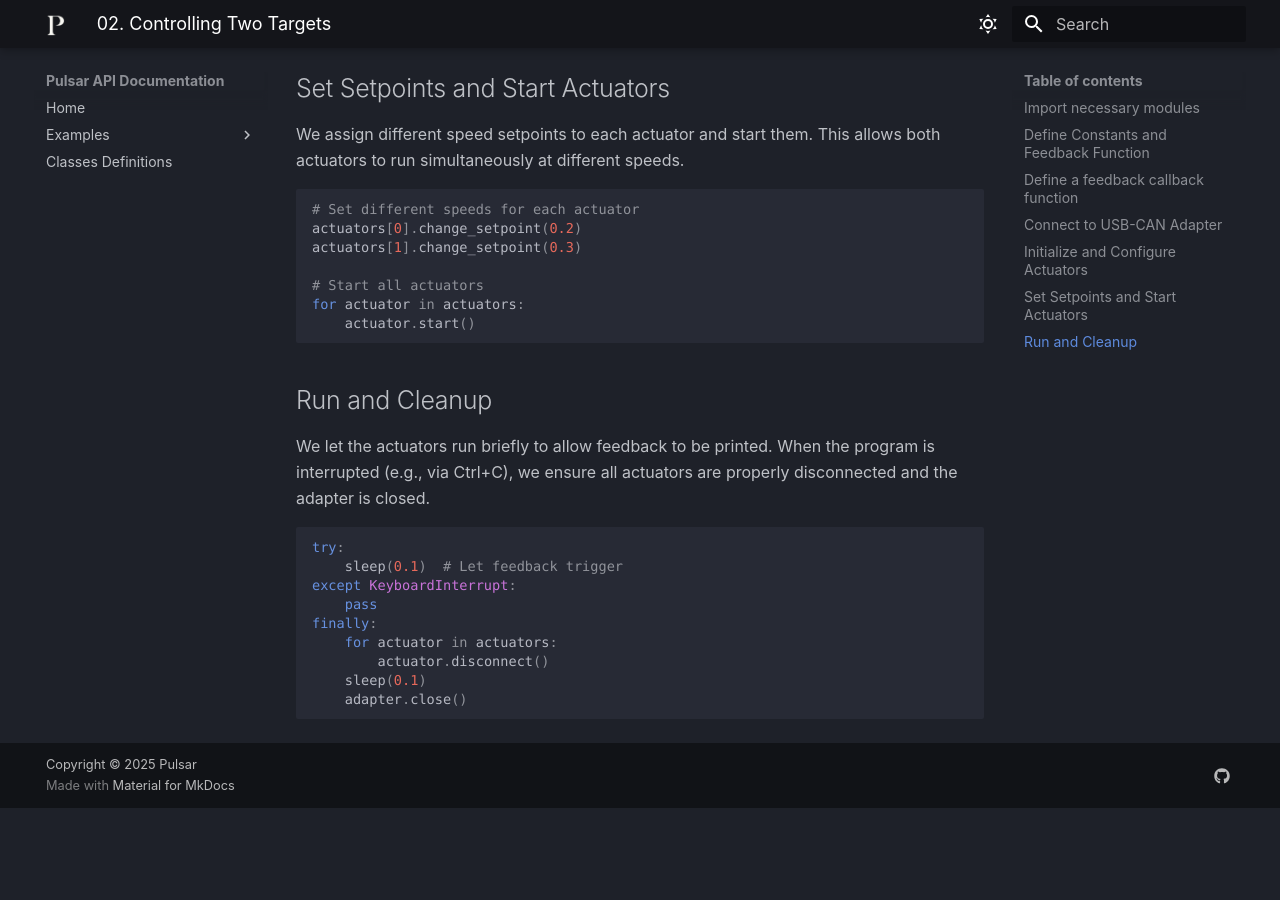
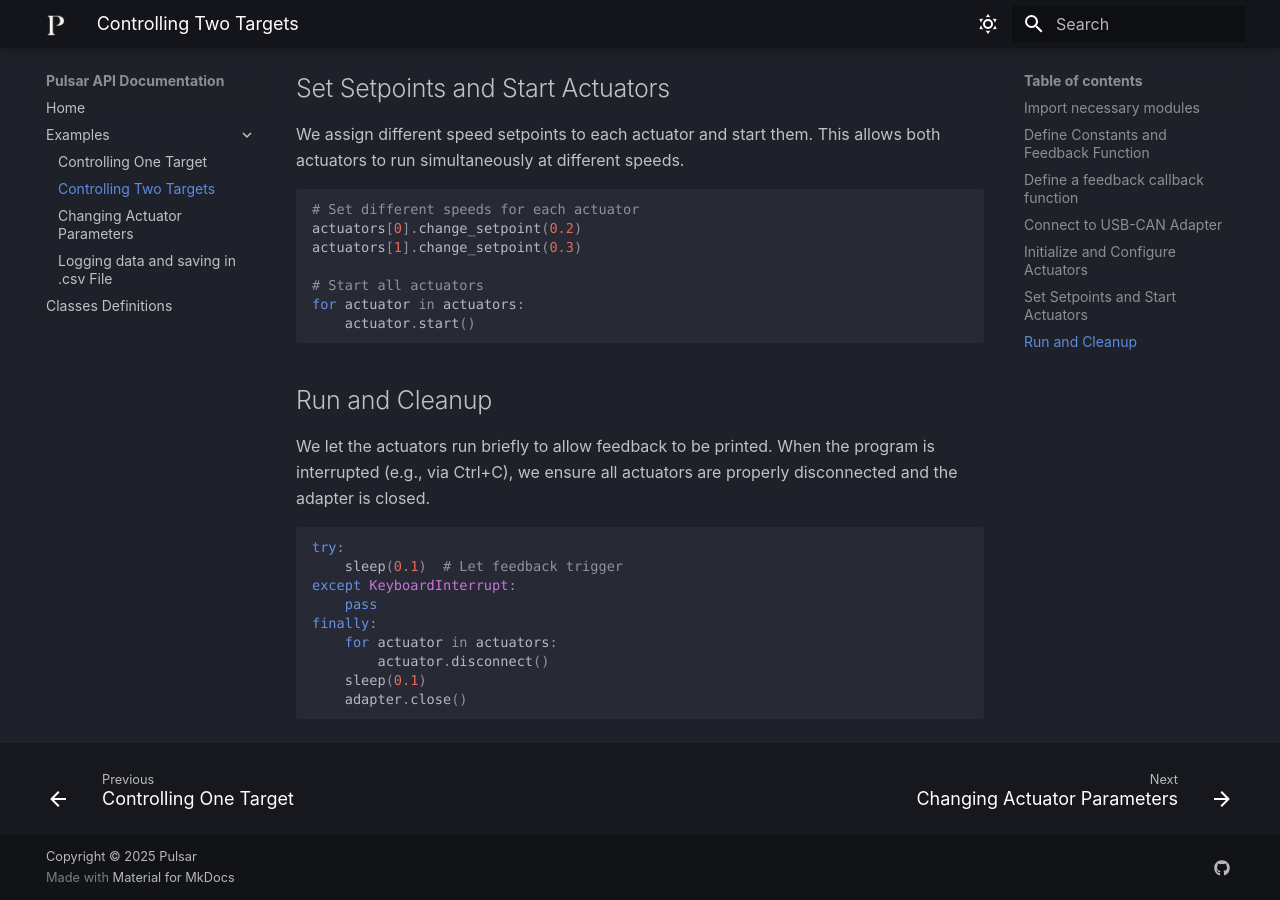
Before and after one commit to PulsarHRI/pulsarhri.github.io, an MkDocs documentation site: the page built from docs/02-Two-Actuators.md, in a window 1280 px wide and 900 px high, scrolled down 1978 px. Built offline with MkDocs 1.6.1 and Material for MkDocs 9.7.7, drawn with Linux system fonts in a browser that asks for light colours; some web fonts are replaced; before the commit the page ends 2786 px from its top, so only the background shows below that.

```diff
--- a/mkdocs.yml
+++ b/mkdocs.yml
@@ -54,7 +54,7 @@
   - Home: index.md
   - Examples:
       - "Controlling One Target": 01-Single-Actuator.md
-      - "Controlling Two Targets": 02_Two-Actuators.md
+      - "Controlling Two Targets": 02-Two-Actuators.md
       - "Changing Actuator Parameters": 03-Changing-Parameters.md
       - "Logging data and saving in .csv File": 04-Log-To-CSV.md
   - Classes Definitions: classes.md
```
